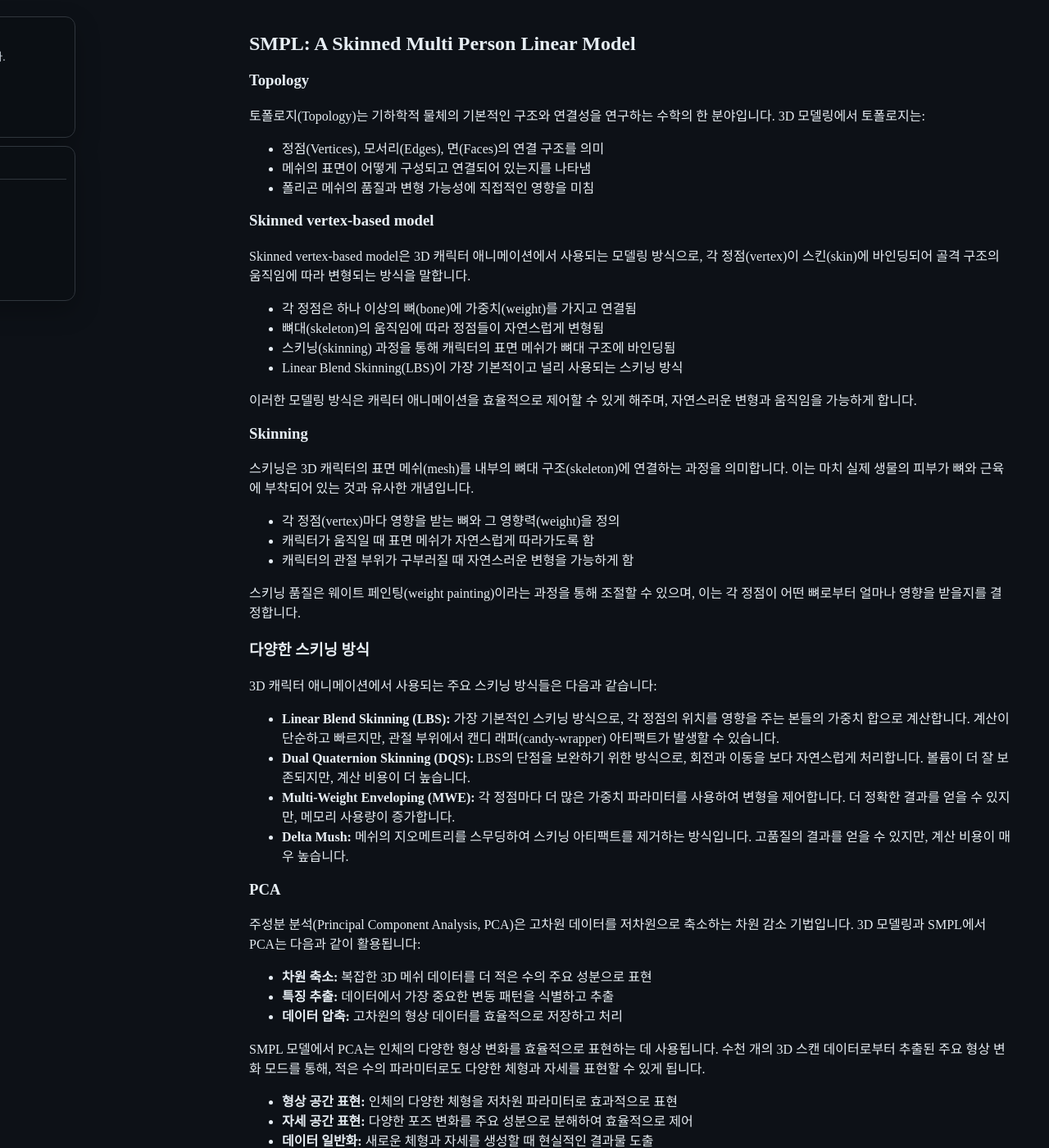
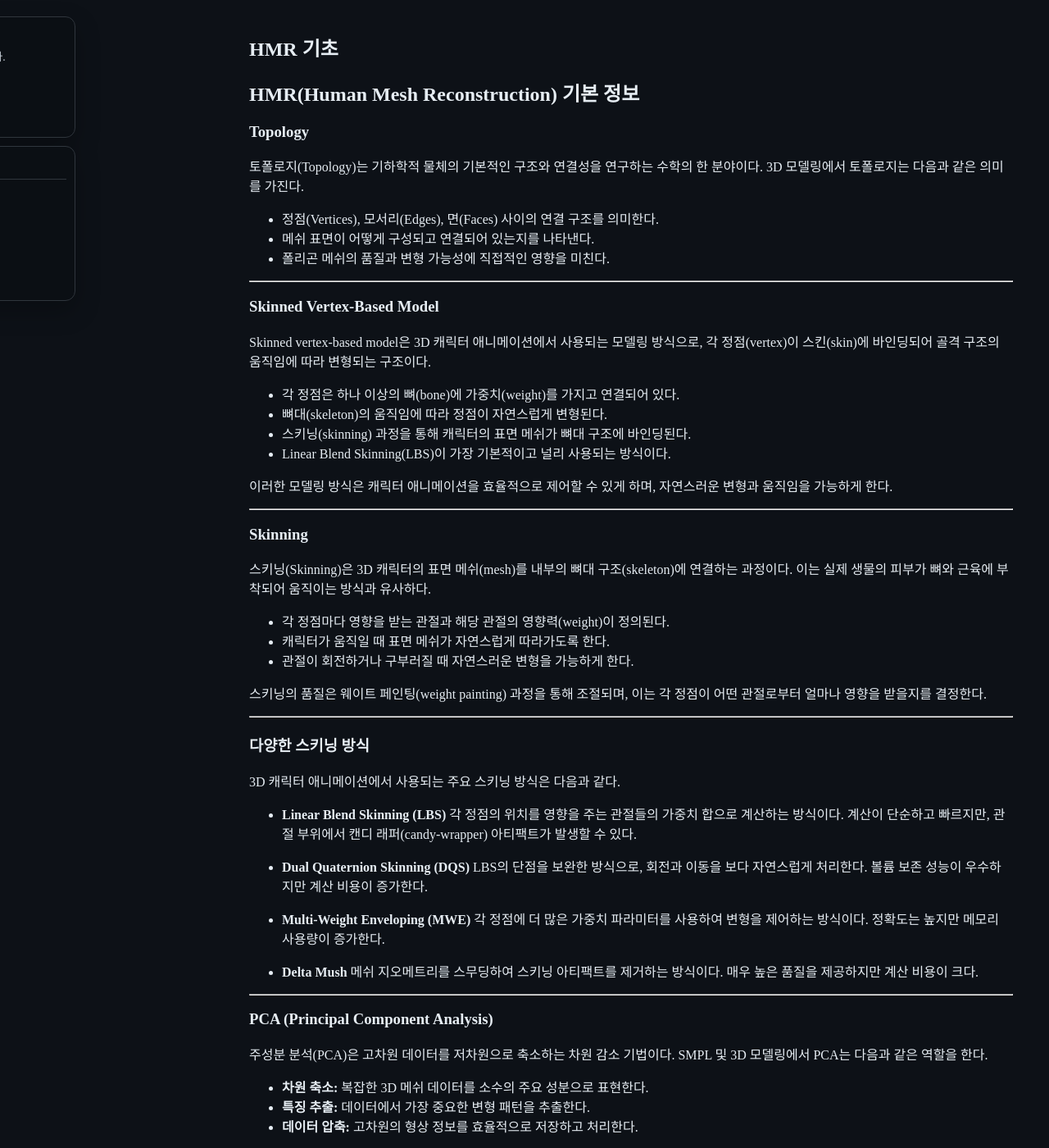
Before and after one commit to MaGyeongBin/MaGyeongBin.github.io, a Jekyll site: the page built from _posts/2026-02-08-smpl-html.md, in a window 1280 px wide and 1400 px high. Shown: the whole window at 82% size. Built offline with Jekyll 4.4.1, drawn with Linux system fonts in a browser that asks for light colours; some of the changed text lies outside the part shown.

Commit message:
공부: HMR 기초

```diff
--- a/_posts/2026-02-08-smpl-html.md
+++ b/_posts/2026-02-08-smpl-html.md
@@ -1,165 +1,167 @@
 ---
 layout: post
-title: "SMPL: A Skinned Multi Person Linear Model"
-categories: [paper-review]
-tags: [SMPL, HMR]
+title: "HMR 기초"
+categories: [study]
+tags: [HMR, SMPL]
 ---
+
+## HMR(Human Mesh Reconstruction) 기본 정보
 
 ### Topology
 
-토폴로지(Topology)는 기하학적 물체의 기본적인 구조와 연결성을 연구하는 수학의 한 분야입니다. 3D 모델링에서 토폴로지는:
-- 정점(Vertices), 모서리(Edges), 면(Faces)의 연결 구조를 의미
-- 메쉬의 표면이 어떻게 구성되고 연결되어 있는지를 나타냄
-- 폴리곤 메쉬의 품질과 변형 가능성에 직접적인 영향을 미침
+토폴로지(Topology)는 기하학적 물체의 기본적인 구조와 연결성을 연구하는 수학의 한 분야이다.
+3D 모델링에서 토폴로지는 다음과 같은 의미를 가진다.
 
-### Skinned vertex-based model
+* 정점(Vertices), 모서리(Edges), 면(Faces) 사이의 연결 구조를 의미한다.
+* 메쉬 표면이 어떻게 구성되고 연결되어 있는지를 나타낸다.
+* 폴리곤 메쉬의 품질과 변형 가능성에 직접적인 영향을 미친다.
 
-Skinned vertex-based model은 3D 캐릭터 애니메이션에서 사용되는 모델링 방식으로, 각 정점(vertex)이 스킨(skin)에 바인딩되어 골격 구조의 움직임에 따라 변형되는 방식을 말합니다.
+---
 
-- 각 정점은 하나 이상의 뼈(bone)에 가중치(weight)를 가지고 연결됨
-- 뼈대(skeleton)의 움직임에 따라 정점들이 자연스럽게 변형됨
-- 스키닝(skinning) 과정을 통해 캐릭터의 표면 메쉬가 뼈대 구조에 바인딩됨
-- Linear Blend Skinning(LBS)이 가장 기본적이고 널리 사용되는 스키닝 방식
+### Skinned Vertex-Based Model
 
-이러한 모델링 방식은 캐릭터 애니메이션을 효율적으로 제어할 수 있게 해주며, 자연스러운 변형과 움직임을 가능하게 합니다.
+Skinned vertex-based model은 3D 캐릭터 애니메이션에서 사용되는 모델링 방식으로, 각 정점(vertex)이 스킨(skin)에 바인딩되어 골격 구조의 움직임에 따라 변형되는 구조이다.
+
+* 각 정점은 하나 이상의 뼈(bone)에 가중치(weight)를 가지고 연결되어 있다.
+* 뼈대(skeleton)의 움직임에 따라 정점이 자연스럽게 변형된다.
+* 스키닝(skinning) 과정을 통해 캐릭터의 표면 메쉬가 뼈대 구조에 바인딩된다.
+* Linear Blend Skinning(LBS)이 가장 기본적이고 널리 사용되는 방식이다.
+
+이러한 모델링 방식은 캐릭터 애니메이션을 효율적으로 제어할 수 있게 하며, 자연스러운 변형과 움직임을 가능하게 한다.
+
+---
 
 ### Skinning
 
-스키닝은 3D 캐릭터의 표면 메쉬(mesh)를 내부의 뼈대 구조(skeleton)에 연결하는 과정을 의미합니다. 이는 마치 실제 생물의 피부가 뼈와 근육에 부착되어 있는 것과 유사한 개념입니다.
+스키닝(Skinning)은 3D 캐릭터의 표면 메쉬(mesh)를 내부의 뼈대 구조(skeleton)에 연결하는 과정이다. 이는 실제 생물의 피부가 뼈와 근육에 부착되어 움직이는 방식과 유사하다.
 
-- 각 정점(vertex)마다 영향을 받는 뼈와 그 영향력(weight)을 정의
-- 캐릭터가 움직일 때 표면 메쉬가 자연스럽게 따라가도록 함
-- 캐릭터의 관절 부위가 구부러질 때 자연스러운 변형을 가능하게 함
+* 각 정점마다 영향을 받는 관절과 해당 관절의 영향력(weight)이 정의된다.
+* 캐릭터가 움직일 때 표면 메쉬가 자연스럽게 따라가도록 한다.
+* 관절이 회전하거나 구부러질 때 자연스러운 변형을 가능하게 한다.
 
-스키닝 품질은 웨이트 페인팅(weight painting)이라는 과정을 통해 조절할 수 있으며, 이는 각 정점이 어떤 뼈로부터 얼마나 영향을 받을지를 결정합니다.
+스키닝의 품질은 웨이트 페인팅(weight painting) 과정을 통해 조절되며, 이는 각 정점이 어떤 관절로부터 얼마나 영향을 받을지를 결정한다.
+
+---
 
 ### 다양한 스키닝 방식
 
-3D 캐릭터 애니메이션에서 사용되는 주요 스키닝 방식들은 다음과 같습니다:
+3D 캐릭터 애니메이션에서 사용되는 주요 스키닝 방식은 다음과 같다.
 
-- **Linear Blend Skinning (LBS):** 가장 기본적인 스키닝 방식으로, 각 정점의 위치를 영향을 주는 본들의 가중치 합으로 계산합니다. 계산이 단순하고 빠르지만, 관절 부위에서 캔디 래퍼(candy-wrapper) 아티팩트가 발생할 수 있습니다.
-- **Dual Quaternion Skinning (DQS):** LBS의 단점을 보완하기 위한 방식으로, 회전과 이동을 보다 자연스럽게 처리합니다. 볼륨이 더 잘 보존되지만, 계산 비용이 더 높습니다.
-- **Multi-Weight Enveloping (MWE):** 각 정점마다 더 많은 가중치 파라미터를 사용하여 변형을 제어합니다. 더 정확한 결과를 얻을 수 있지만, 메모리 사용량이 증가합니다.
-- **Delta Mush:** 메쉬의 지오메트리를 스무딩하여 스키닝 아티팩트를 제거하는 방식입니다. 고품질의 결과를 얻을 수 있지만, 계산 비용이 매우 높습니다.
+* **Linear Blend Skinning (LBS)**
+  각 정점의 위치를 영향을 주는 관절들의 가중치 합으로 계산하는 방식이다. 계산이 단순하고 빠르지만, 관절 부위에서 캔디 래퍼(candy-wrapper) 아티팩트가 발생할 수 있다.
 
-### PCA
+* **Dual Quaternion Skinning (DQS)**
+  LBS의 단점을 보완한 방식으로, 회전과 이동을 보다 자연스럽게 처리한다. 볼륨 보존 성능이 우수하지만 계산 비용이 증가한다.
 
-주성분 분석(Principal Component Analysis, PCA)은 고차원 데이터를 저차원으로 축소하는 차원 감소 기법입니다. 3D 모델링과 SMPL에서 PCA는 다음과 같이 활용됩니다:
+* **Multi-Weight Enveloping (MWE)**
+  각 정점에 더 많은 가중치 파라미터를 사용하여 변형을 제어하는 방식이다. 정확도는 높지만 메모리 사용량이 증가한다.
 
-- **차원 축소:** 복잡한 3D 메쉬 데이터를 더 적은 수의 주요 성분으로 표현
-- **특징 추출:** 데이터에서 가장 중요한 변동 패턴을 식별하고 추출
-- **데이터 압축:** 고차원의 형상 데이터를 효율적으로 저장하고 처리
+* **Delta Mush**
+  메쉬 지오메트리를 스무딩하여 스키닝 아티팩트를 제거하는 방식이다. 매우 높은 품질을 제공하지만 계산 비용이 크다.
 
-SMPL 모델에서 PCA는 인체의 다양한 형상 변화를 효율적으로 표현하는 데 사용됩니다. 수천 개의 3D 스캔 데이터로부터 추출된 주요 형상 변화 모드를 통해, 적은 수의 파라미터로도 다양한 체형과 자세를 표현할 수 있게 됩니다.
+---
 
-- **형상 공간 표현:** 인체의 다양한 체형을 저차원 파라미터로 효과적으로 표현
-- **자세 공간 표현:** 다양한 포즈 변화를 주요 성분으로 분해하여 효율적으로 제어
-- **데이터 일반화:** 새로운 체형과 자세를 생성할 때 현실적인 결과물 도출
+### PCA (Principal Component Analysis)
 
-### Ringing
+주성분 분석(PCA)은 고차원 데이터를 저차원으로 축소하는 차원 감소 기법이다.
+SMPL 및 3D 모델링에서 PCA는 다음과 같은 역할을 한다.
 
-리깅(Rigging)은 3D 캐릭터에 애니메이션을 적용하기 위한 뼈대 구조를 설정하는 과정입니다. 이는 마치 인형의 관절을 만드는 것과 유사한 작업입니다.
+* **차원 축소:** 복잡한 3D 메쉬 데이터를 소수의 주요 성분으로 표현한다.
+* **특징 추출:** 데이터에서 가장 중요한 변형 패턴을 추출한다.
+* **데이터 압축:** 고차원의 형상 정보를 효율적으로 저장하고 처리한다.
 
-- **뼈대 구조 생성:** 캐릭터의 움직임을 제어하기 위한 계층적 뼈대 시스템을 구축
-- **컨트롤 시스템:** 애니메이터가 캐릭터를 쉽게 조작할 수 있는 컨트롤 요소들을 설정
-- **제약 조건:** 자연스러운 움직임을 위한 관절의 회전 제한이나 움직임 규칙을 정의
+SMPL 모델에서는 PCA를 통해 수천 개의 3D 인체 스캔으로부터 주요 형상 변화 모드를 추출하며, 소수의 파라미터만으로도 다양한 체형과 자세를 표현할 수 있다.
 
-리깅은 3D 캐릭터 애니메이션의 핵심 단계로, 잘 설계된 리그는 애니메이터가 캐릭터를 효율적이고 직관적으로 제어할 수 있게 해줍니다.
+---
 
-### Auto-ringing
+### Rigging
 
-Auto-rigging은 3D 캐릭터에 자동으로 리깅(rigging) 시스템을 생성하는 프로세스를 의미합니다. 이는 수동으로 진행하던 복잡한 리깅 작업을 자동화하여 시간과 노력을 절약할 수 있게 해줍니다.
+리깅(Rigging)은 3D 캐릭터에 애니메이션을 적용하기 위해 뼈대 구조를 설계하는 과정이다.
 
-- **자동 뼈대 생성:** 캐릭터의 메쉬 구조를 분석하여 적절한 위치에 뼈대를 자동으로 배치
-- **자동 웨이트 할당:** 각 뼈대가 주변 메쉬에 미치는 영향력을 자동으로 계산하고 할당
-- **컨트롤 시스템 생성:** 애니메이션 제어를 위한 기본적인 컨트롤러를 자동으로 설정
+* 캐릭터의 움직임을 제어하기 위한 계층적 뼈대 구조를 생성한다.
+* 애니메이터가 쉽게 조작할 수 있는 컨트롤 시스템을 구성한다.
+* 관절 회전 범위와 같은 제약 조건을 설정하여 자연스러운 움직임을 유도한다.
 
-SMPL 모델에서는 이러한 auto-rigging 기술을 활용하여 다양한 체형의 3D 인체 모델에 대해 일관된 리깅 시스템을 자동으로 적용할 수 있습니다. 이를 통해 모델의 변형과 애니메이션 과정을 더욱 효율적으로 만들 수 있습니다.
+리깅은 3D 캐릭터 애니메이션의 핵심 단계이며, 잘 설계된 리그는 효율적인 애니메이션 제작을 가능하게 한다.
+
+---
+
+### Auto-Rigging
+
+Auto-rigging은 3D 캐릭터에 대해 리깅 과정을 자동으로 수행하는 기술이다.
+
+* 메쉬 구조를 분석하여 적절한 위치에 뼈대를 자동 생성한다.
+* 각 관절의 영향을 받는 정점에 웨이트를 자동 할당한다.
+* 기본적인 애니메이션 컨트롤 시스템을 자동으로 생성한다.
+
+SMPL 모델은 이러한 자동 리깅 개념을 기반으로 설계되어, 다양한 체형에서도 일관된 리깅 구조를 유지할 수 있다.
+
+---
 
 ### Blend Shape
 
-블렌드 쉐이프(Blend Shape)는 3D 모델의 형태를 변형하는 기술로, 기본 메쉬와 하나 이상의 타겟 메쉬 사이를 부드럽게 전환할 수 있게 해주는 기법입니다.
+블렌드 쉐이프(Blend Shape)는 기본 메쉬와 여러 타겟 메쉬 간의 보간을 통해 형상을 변형하는 기법이다.
 
-- **형상 보간:** 두 개 이상의 메쉬 형태 사이를 자연스럽게 전환
-- **가중치 기반 변형:** 각 타겟 쉐이프에 대한 가중치를 조절하여 다양한 표현 가능
-- **정점 기반 변형:** 각 정점의 위치를 타겟 메쉬의 해당 정점 위치로 보간
+* 서로 다른 메쉬 형태 사이를 부드럽게 전환한다.
+* 가중치 조절을 통해 다양한 변형을 표현한다.
+* 정점 단위의 변형을 기반으로 한다.
 
-SMPL 모델에서 블렌드 쉐이프는 다양한 체형과 표정을 표현하는 데 사용됩니다. 이를 통해 체형의 변화나 얼굴 표정의 미세한 변화까지 자연스럽게 표현할 수 있습니다.
+SMPL에서는 블렌드 쉐이프를 통해 체형 변화 및 자세 변화에 따른 메쉬 변형을 표현한다.
+
+---
 
 ### Rodrigues Formula
 
-로드리게스 공식(Rodrigues Formula)은 3D 회전을 표현하는 수학적 공식으로, 축-각도(axis-angle) 표현을 회전 행렬로 변환하는 방법을 제공합니다. SMPL에서 이 공식은 관절의 회전을 계산하는 데 핵심적인 역할을 합니다.
+로드리게스 공식(Rodrigues Formula)은 축-각도(axis-angle) 표현을 회전 행렬로 변환하는 공식이다.
+SMPL에서는 관절 회전을 계산하는 핵심 수식으로 사용된다.
 
-- **기본 원리:** 임의의 회전을 단일 축을 중심으로 한 회전으로 표현
-- **수학적 표현:** 회전 각도 θ와 회전 축 단위 벡터 k를 사용하여 회전 행렬 R을 계산
+[
+R = I + (\sin \theta)K + (1-\cos \theta)K^2
+]
 
-로드리게스 공식의 수학적 표현:
+* (I)는 3×3 단위 행렬이다.
+* (K)는 회전 축 벡터의 외적 행렬이다.
+* (\theta)는 회전 각도이다.
 
-$$
-R = I + (\sin \theta)K + (1-\cos \theta)K^2
-$$
+이 공식은 각 관절의 회전을 정확하게 계산하여 포즈 변형을 수행하는 데 사용된다.
 
-여기서:
+---
 
-- I는 3×3 단위 행렬
-- K는 회전 축 벡터 k의 외적 행렬
-- θ는 회전 각도
+### 블렌드 웨이트 (Blend Weights)
 
-이 공식은 SMPL 모델에서 골격 구조의 각 관절 회전을 계산하고, 이를 통해 캐릭터의 포즈를 정확하게 제어하는 데 사용됩니다.
+블렌드 웨이트는 각 정점이 어느 관절에 얼마나 영향을 받는지를 나타내는 값이다.
 
+* 인체가 움직일 때 뼈뿐 아니라 메쉬도 함께 변형되어야 자연스러운 결과가 나온다.
+* 하나의 관절만 따라가면 움직임이 부자연스럽다.
+* 여러 관절의 영향을 비율로 혼합하여 정점 위치를 계산한다.
 
-### 블렌드 웨이트
-
-- 각 정점(vertex)이 어느 관절(joint)에 얼마나 영향을 받는지를 수치로 나타낸 것
-- 사람 몸이 움직이면, 뼈(관절)뿐 아니라 **피부/근육(=메쉬)** 도 같이 움직여야 현실감 있어.
-하지만 모든 정점이 한 관절만 따라가면 **움직임이 부자연스러움**.
-그래서! **여러 관절의 영향을 '비율'로 섞어줌** = 블렌드 웨이트
--
-### 모델 구성요소
-
-
-### 최종 정점 위치 계산
-
-### 최종 모델 정의
-
-### Blend Skinning(LBS)
-
-- blend shapes are vectors of vertices represented by bold capital letters (e.g. X)
-- lowercase bold letters (e.g. xi 2 R3) are vectors
-representing a particular vertex
--
-
-    $$
-    \bar{\omega}_k \in \mathbb{R}^3
-    $$
-
-    denotes the axis-angle representation of the relative rotation of part k with respect to its parent in the kinematic tree
-
-
-$$
-\exp(\bar{\omega}_j) = I + \hat{w}_j \sin\left(\|\bar{\omega}_j\|\right) + \hat{w}_j^2 \cos\left(\|\bar{\omega}_j\|\right)
-$$
+---
 
 ### Shape Parameter Vector
 
-Shape Parameter Vector(β)는 SMPL 모델에서 인체의 체형을 제어하는 매개변수 벡터입니다. 이는 다양한 체형 특성을 수치적으로 표현하여 기본 템플릿 메쉬를 원하는 체형으로 변형할 수 있게 해줍니다.
+Shape Parameter Vector(β)는 SMPL 모델에서 인체의 체형을 제어하는 파라미터 벡터이다.
 
-- **차원:** 일반적으로 10개의 주요 체형 특성을 포함하는 10차원 벡터로 표현
-- **PCA 기반:** 수천 개의 3D 스캔 데이터로부터 주성분 분석(PCA)을 통해 추출된 주요 체형 변화 모드를 나타냄
-- **선형 조합:** 각 매개변수 값을 조절하여 키, 체중, 근육량 등 다양한 체형 특성을 선형적으로 결합
+* 일반적으로 10차원 벡터로 구성되어 있다.
+* PCA 기반으로 학습된 체형 변형 모드를 포함한다.
+* 선형 결합을 통해 다양한 체형을 표현한다.
 
-이러한 Shape Parameter Vector를 통해 SMPL 모델은 다양한 체형의 인체 모델을 효율적으로 생성하고 제어할 수 있습니다.
+[
+T + B_S(\beta)
+]
 
+이를 통해 기본 템플릿 메쉬 (T)가 체형에 맞게 변형된다.
 
-$$
-T + B_S(\beta)
-$$
+---
 
+### Joint Locations
 
-### Joint locations
+관절 위치는 템플릿 메쉬 (T)로부터 추론된다.
 
-- T로부터 추론 가능
+---
 
 ### MABS
 
-- Mean Average per-vertex Bone Surface distance
+MABS는 **Mean Average per-vertex Bone Surface distance**의 약자로,
+각 정점과 해당 관절 표면 사이의 평균 거리 오차를 나타내는 평가 지표이다.
+
+---
--- a/assets/styles.scss
+++ b/assets/styles.scss
@@ -317,6 +317,8 @@ code {
   display: grid;
   grid-template-columns: var(--sidebar-width) minmax(0, 1fr);
   gap: var(--grid-gap);
+  margin-bottom: var(--spacing-lg);
+
 }
 
 .hero-search .search-form {
```
